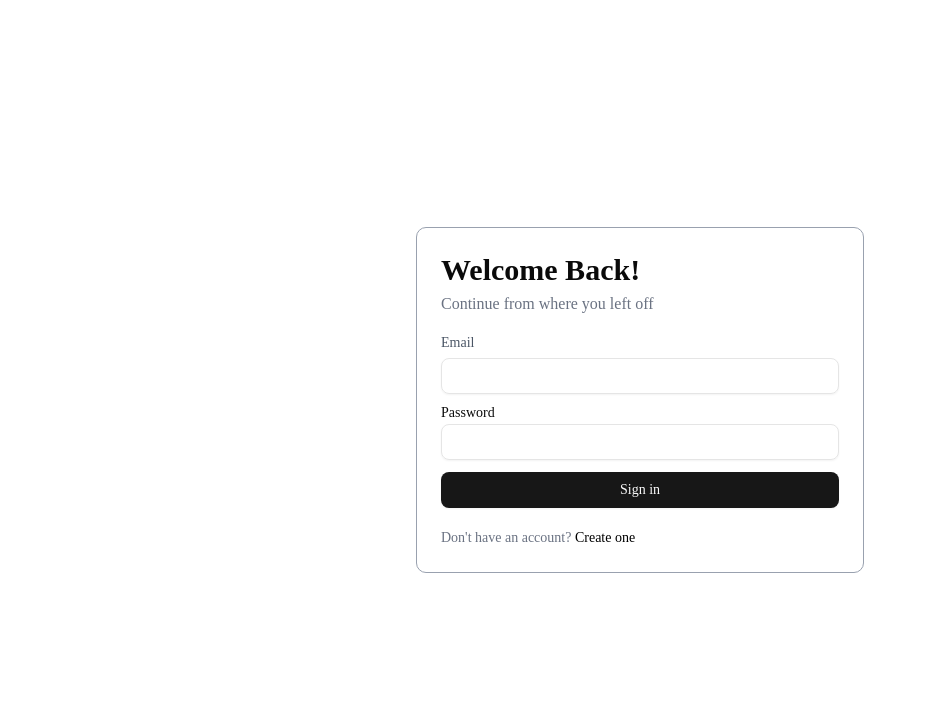
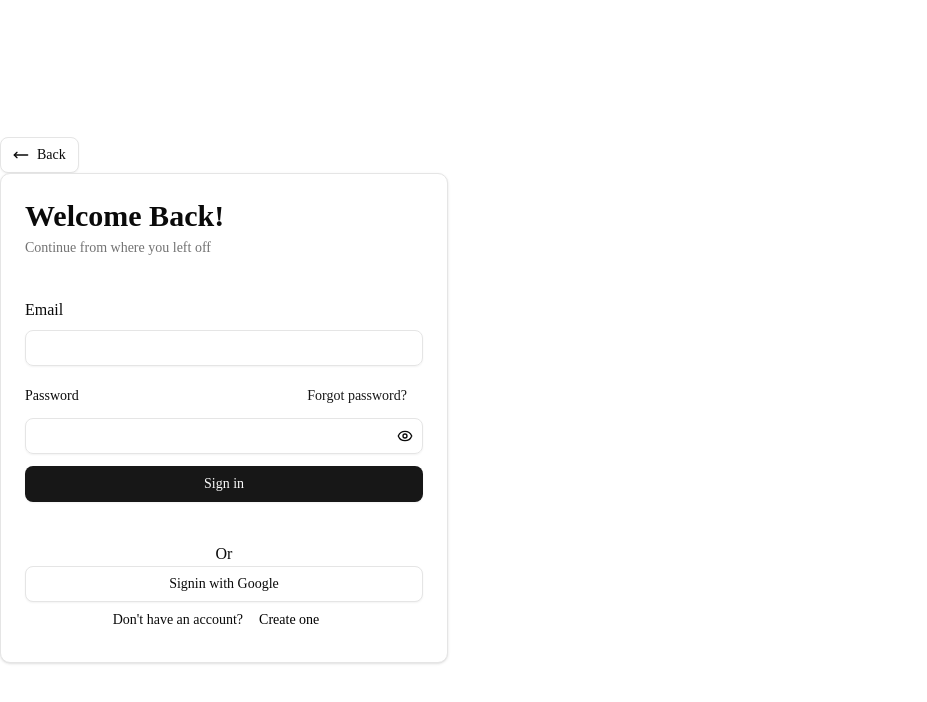
Before and after one commit to CodeGallantX/Presently, a Next.js app: page /auth/signin in a window 1280 px wide. Shown: the top 702 px of the page, without its empty margins (0-927 px from the left). Built offline with nearby package versions, Linux system fonts and the light colour scheme.

Commit message:
UI updates

```diff
--- a/app/auth/forgot-password/page.jsx
+++ b/app/auth/forgot-password/page.jsx
@@ -1,11 +1,11 @@
 import AuthLayout from "@/components/auth/AuthLayout"
 
-const SignIn = () => {
+const ForgotPassword = () => {
     return (
         <section>
-        <AuthLayout page="signin"/>
+        <AuthLayout page="forgotPassword"/>
         </section>
     )
 }
 
-export default SignIn
+export default ForgotPassword
--- a/app/globals.css
+++ b/app/globals.css
@@ -45,8 +45,8 @@
 
 @media (prefers-color-scheme: dark) {
   :root {
-    /* --background: #0a0a0a; */
-    /* --foreground: #ededed; */
+    --background: #0a0a0a;
+    --foreground: #ededed;
   }
 }
 
--- a/app/page.js
+++ b/app/page.js
@@ -1,10 +1,11 @@
 import Hero from "@/components/landing/Hero"
-// import Footer from "@/components/Footer"
+import Pricing from "@/components/landing/Pricing"
 
 const App = () => {
   return (
     <section>
       <Hero />
+      <Pricing />
     </section>
   )
 }
--- a/components/auth/AuthLayout.jsx
+++ b/components/auth/AuthLayout.jsx
@@ -1,51 +1,76 @@
+"use client";
+import { useState } from "react";
 import { Input } from "@/components/ui/input"
 import { Label } from "@/components/ui/label"
 import { Button } from "@/components/ui/button"
+import { Card, CardHeader, CardTitle, CardDescription, CardContent, CardFooter } from "@/components/ui/card"
+import { Eye, EyeOff, MoveLeft } from "lucide-react"
 import Link from "next/link"
 
-const AuthLayout = ({page}) => {
+const AuthLayout = ({ page }) => {
+    const [showPassword, setShowPassword] = useState(false);
     return (
-        <section className="absolute top-1/2 left-1/2 -translate-x-1/2 -translate-y-1/2 w-full flex items-center justify-center">
-            <div className="flex flex-col p-6 items-start justify-center w-full max-w-md border-1 border-gray-400 rounded-lg space-y-5">
-                <div className="flex flex-col items-start justify-center space-y-1">
-            <h1 className="text-3xl font-bold text-left">{page === 'signin' ? (
+        <section className="absolute top-1/2 left-1/2 -translate-x-1/2 -translate-y-1/2 w-full flex flex-col items-start justify-center">
+            <Button variant="outline" type="button" onClick={() => router.back()}>
+                <MoveLeft />
+                Back
+            </Button>
+            <Card className="flex flex-col items-start justify-center w-full max-w-md rounded-lg space-y-4">
+                <div className="flex flex-col items-start justify-center space-y-1 px-6">
+                    <CardTitle className="text-3xl text-left">{page === 'signin' ? (
                         `Welcome Back!`
-            ): `Create an Account`}</h1>
-            <p className="text-gray-500 text-left"> Continue from where you left off
-            </p>
+                    ) : `Create an Account`}</CardTitle>
+                    <CardDescription className="text-left"> {page === 'signin' ? (`Continue from where you left off`)
+                        : `Embark on a journey of stress-free attendance taking.`}
+                    </CardDescription>
                 </div>
+                <CardContent className="w-full">
                     <form className="flex flex-col items-start justify-center w-full space-y-3">
                         {page === 'signin' ? (
                             <div className="flex flex-col items-start justify-center w-full space-y-3">
                                 <fieldset className="w-full space-y-2">
-                    <Label htmlFor="email" className="text-gray-600">Email</Label>
-                    <Input id="email" type="email" className="w-full" required/>
+                                    <Label htmlFor="email" className="text-base">Email</Label>
+                                    <Input id="email" type="email" className="w-full" required />
                                 </fieldset>
                                 <fieldset className="w-full space-y-1">
+                                    <div className="flex justify-between">
                                     <Label htmlFor="password">Password</Label>
-                    <Input id="password" type="password" className="w-full" required/>
+                                    <Button type="button" variant="link" onClick={() => router.push("/auth/forgot-password")}>Forgot password?</Button>
+                                    </div>
+                                    <div className="relative flex w-full">
+                                        <Input id="password" type={showPassword ? "text" : "password"} className="w-full" required />
+                                        <Button type="button" onClick={() => setShowPassword(!showPassword)} variant="ghost" size="icon" className="absolute text-center right-0">
+                                            {showPassword ?
+                                                <EyeOff /> : <Eye />
+                                            }
+                                        </Button>
+                                    </div>
                                 </fieldset>
                             </div>
-                ): (
+                        ) : (
                             <div className="flex flex-col items-start justify-center w-full space-y-3">
                                 <fieldset className="w-full space-y-2">
                                     <Label htmlFor="fullName">Full name</Label>
-                    <Input id="fullName" type="text" className="w-full" required/>
+                                    <Input id="fullName" type="text" className="w-full" required />
                                 </fieldset>
                                 <fieldset className="w-full space-y-2">
                                     <Label htmlFor="email">Email</Label>
-                    <Input id="email" type="email" className="w-full" required/>
+                                    <Input id="email" type="email" className="w-full" required />
                                 </fieldset>
                                 <fieldset className="w-full space-y-2">
                                     <Label htmlFor="password">Password</Label>
-                    <Input id="password" type="password" className="w-full" required/>
+                                    <div className="relative flex w-full">
+                                        <Input id="password" type={showPassword ? "text" : "password"} className="w-full" required />
+                                        <Button type="button" onClick={() => setShowPassword(!showPassword)} variant="ghost" size="icon" className="absolute text-center right-0">
+                                            {showPassword ?
+                                                <EyeOff /> : <Eye />
+                                            }
+                                        </Button>
+                                    </div>
                                 </fieldset>
                             </div>
                         )
-
-
                         }
-
                         <Button type="submit" className="w-full">
                             {page === 'signin' ? (
                                 `Sign in`
@@ -54,19 +79,27 @@ const AuthLayout = ({page}) => {
                             )}
                         </Button>
                     </form>
+                </CardContent>
+                <CardFooter className="flex flex-col items-center w-full">
+                    <p> Or
+                    </p>
+                    <Button type='button' variant="outline" className="w-full">
+                        Signin with Google
+                    </Button>
                     {page === "signin" ? (
-                <p className="text-gray-500 text-sm text-center">
-                Don't have an account? {""}
-                <Link href="/auth/signup" className="text-black">Create one </Link>
+                        <p className="text-sm text-center">
+                            Don't have an account?
+                            <Button variant="link" type="button" onClick={() => router.push("/auth/signup")} className="text-black">Create one </Button>
                         </p>
                     ) : (
-                <p className="text-gray-500 text-sm text-center">
-                Already have an account?  {""}
-                <Link href="/auth/signin" className="text-black">Sign in here</Link>
+                        <p className="text-sm text-center">
+                            Already have an account?
+                            <Button variant="link" type="button" onClick={() => router.push("/auth/signin")} className="text-black">Sign in here </Button>
                         </p>
                     )
                     }
-            </div>
+                </CardFooter>
+            </Card>
         </section>
     )
 }
--- a/components/theme-toggle.jsx
+++ b/components/theme-toggle.jsx
@@ -6,11 +6,11 @@ import { Sun, Moon } from "lucide-react";
 const ThemeToggle = () => {
     const { theme, setTheme } = useTheme();
     return (
-        <Button onClick={() => setTheme(theme === "dark" ? "light": "dark")} variant="ghost" size="icon" className="text-lg">
+        <Button onClick={() => setTheme(theme === "dark" ? "light": "dark")} variant="ghost" size="icon">
             {theme === 'dark' ? (
-                <Sun className="rounded-full text-white"/>
+                <Sun className="rounded-full"/>
             ) : (
-                <Moon className="rounded-full text-black"/>
+                <Moon className="rounded-full"/>
             )}
         </Button>
     )
--- /dev/null
+++ b/components/ui/card.jsx
@@ -0,0 +1,101 @@
+import * as React from "react"
+
+import { cn } from "@/lib/utils"
+
+function Card({
+  className,
+  ...props
+}) {
+  return (
+    <div
+      data-slot="card"
+      className={cn(
+        "bg-card text-card-foreground flex flex-col gap-6 rounded-xl border py-6 shadow-sm",
+        className
+      )}
+      {...props} />
+  );
+}
+
+function CardHeader({
+  className,
+  ...props
+}) {
+  return (
+    <div
+      data-slot="card-header"
+      className={cn(
+        "@container/card-header grid auto-rows-min grid-rows-[auto_auto] items-start gap-1.5 px-6 has-data-[slot=card-action]:grid-cols-[1fr_auto] [.border-b]:pb-6",
+        className
+      )}
+      {...props} />
+  );
+}
+
+function CardTitle({
+  className,
+  ...props
+}) {
+  return (
+    <div
+      data-slot="card-title"
+      className={cn("leading-none font-semibold", className)}
+      {...props} />
+  );
+}
+
+function CardDescription({
+  className,
+  ...props
+}) {
+  return (
+    <div
+      data-slot="card-description"
+      className={cn("text-muted-foreground text-sm", className)}
+      {...props} />
+  );
+}
+
+function CardAction({
+  className,
+  ...props
+}) {
+  return (
+    <div
+      data-slot="card-action"
+      className={cn(
+        "col-start-2 row-span-2 row-start-1 self-start justify-self-end",
+        className
+      )}
+      {...props} />
+  );
+}
+
+function CardContent({
+  className,
+  ...props
+}) {
+  return (<div data-slot="card-content" className={cn("px-6", className)} {...props} />);
+}
+
+function CardFooter({
+  className,
+  ...props
+}) {
+  return (
+    <div
+      data-slot="card-footer"
+      className={cn("flex items-center px-6 [.border-t]:pt-6", className)}
+      {...props} />
+  );
+}
+
+export {
+  Card,
+  CardHeader,
+  CardFooter,
+  CardTitle,
+  CardAction,
+  CardDescription,
+  CardContent,
+}
```
Also changed, not shown: components/landing/Header.jsx (+10 -7 lines), components/landing/Pricing.jsx (+20 -1 lines). Lines whose indentation alone changed are shown as unchanged.
